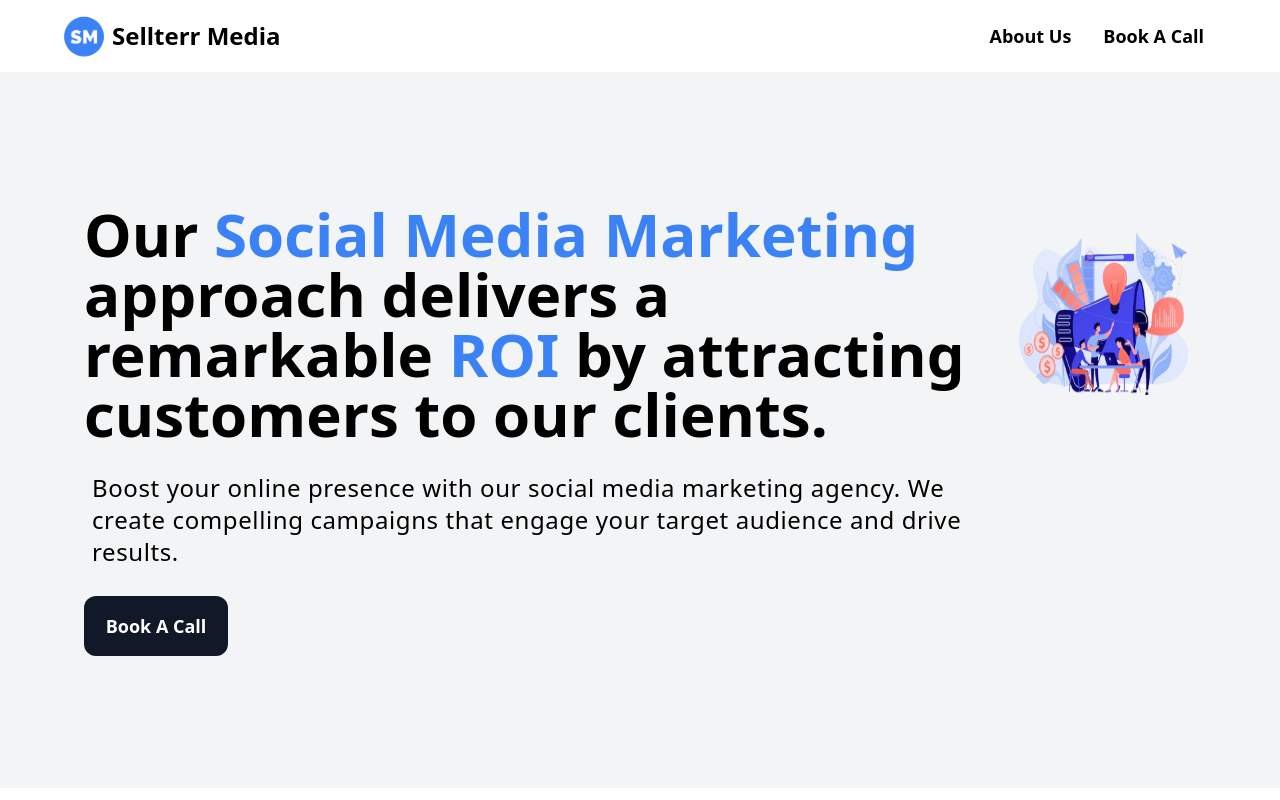
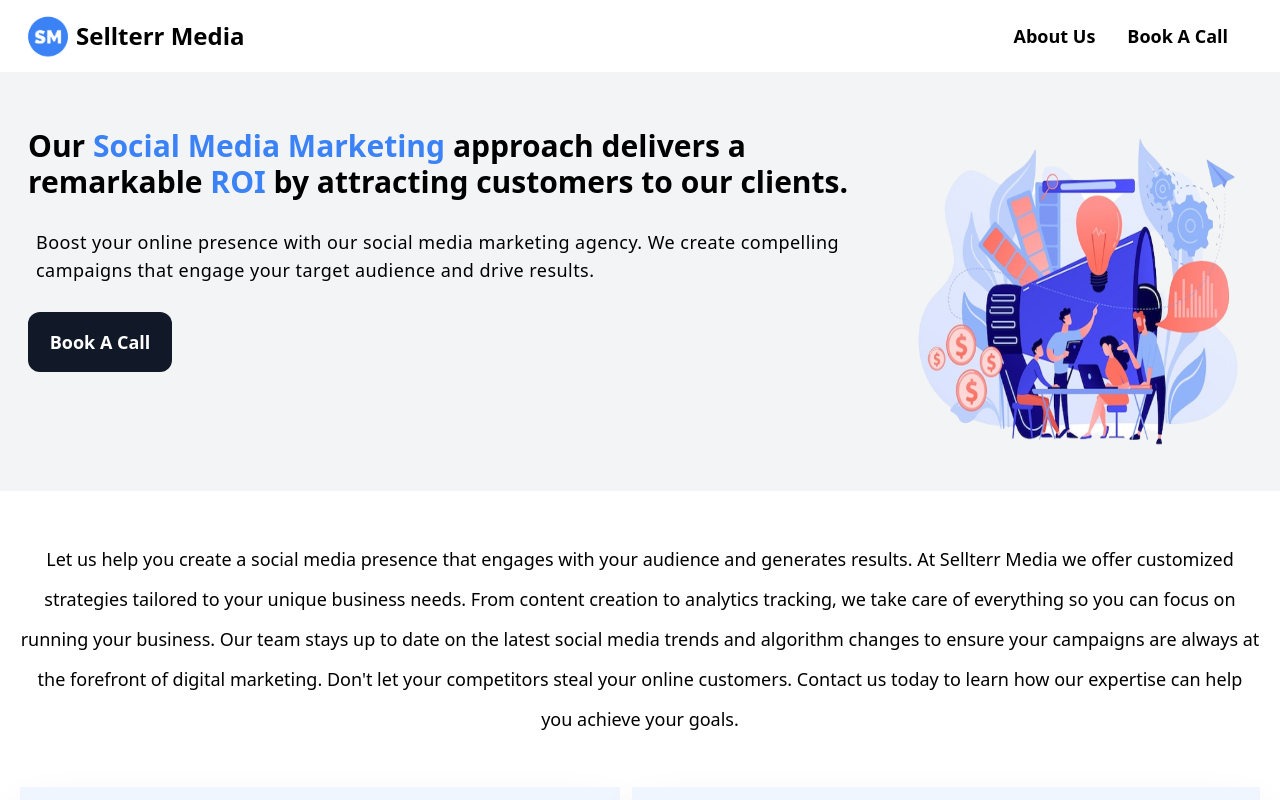
Before and after one commit to Dare789/SellterrMedia, a React (Create React App) app: page / in a window 1280 px wide. Shown: the top 800 px of the page. Built offline with nearby package versions, Linux system fonts and the light colour scheme.

Commit message:
fixed css

```diff
--- a/postcss.config.js
+++ /dev/null
@@ -1,6 +0,0 @@
-module.exports = {
-    plugins: {
-      tailwindcss: {},
-      autoprefixer: {},
-    },
-  }
--- a/src/Components/WelcomePage/About/About.js
+++ b/src/Components/WelcomePage/About/About.js
@@ -6,7 +6,7 @@ const About = () => {
   return (
    <div className='mb-20 mt-12 lg:mx-16 lg:my-14 lg:mb-24'>
       <div className='my-5 mb-0 px-5'>
-        <h1 className='text-lg leading-10 font-light text-center lg:px-5 lg:text-2xl'>
+        <h1 className='text-lg leading-10 sm:text-black font-light text-center lg:px-5 lg:text-2xl'>
            Let us help you create a social media presence that engages with your
            audience and generates results. At Sellterr Media we offer
            customized strategies tailored to your unique business needs.
--- a/src/Components/WelcomePage/Footer/Footer.js
+++ b/src/Components/WelcomePage/Footer/Footer.js
@@ -17,9 +17,9 @@ const Footer = () => {
       </div>
     </div>
     <div>
-      <h1 className='flex mx-5 sm:mx-5 items-center justify-center space-x-2 pt-3 text-lg'>
+      {/* <h1 className='flex mx-5 sm:mx-5 items-center justify-center space-x-2 pt-3 text-lg'>
        Sellterr Media, 444 Alaska Avenue, Torrance
-      </h1>
+      </h1> */}
       <h1 className='flex mx-5 sm:mx-5 items-center justify-center space-x-2'>CA, 90503, USA</h1>
     </div>
     <div className='flex space-x-6 mx-5 sm:mx-5 items-center justify-center py-3'>
--- /dev/null
+++ b/src/input.css
@@ -0,0 +1,3 @@
+@tailwind base;
+@tailwind components;
+@tailwind utilities;
--- a/tailwind.config.js
+++ b/tailwind.config.js
@@ -4,7 +4,16 @@ module.exports = {
     "./src/**/*.{js,jsx,ts,tsx}",
   ],
   theme: {
+    screens: {
+      'sm': '576px',
+      // => @media (min-width: 576px) { ... }
 
+      'md': '960px',
+      // => @media (min-width: 960px) { ... }
+
+      'lg': '1440px',
+      // => @media (min-width: 1440px) { ... }
+    },
      },
   plugins: [],
 }
```
Also changed, not shown: 1 other file (tests, documents, lock files or other folders).
